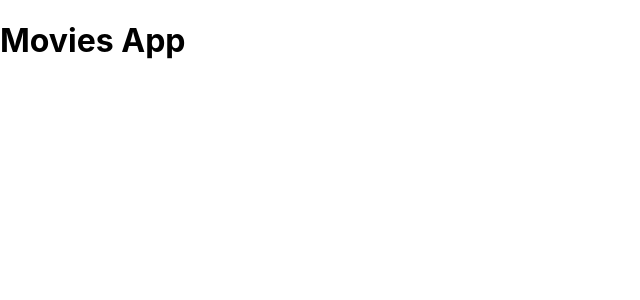
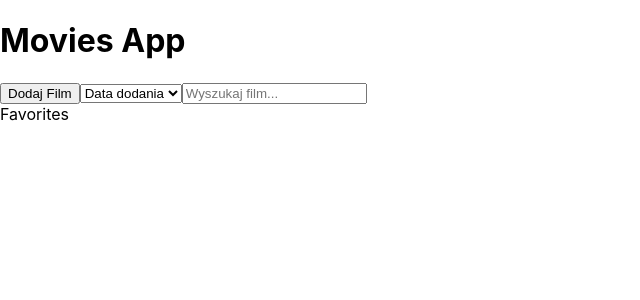
Before and after one commit to hubcio2115/movies-app, a React (Create React App) app in the folder wyszukiwarka-filmow-frontend/: page / in a window 1280 px wide. Shown: the top 300 px of the page, without its empty margins (0-640 px from the left). Built offline with nearby package versions, Linux system fonts and the light colour scheme.

Commit message:
added support for scss, router and couple of components

```diff
--- a/wyszukiwarka-filmow-frontend/package.json
+++ b/wyszukiwarka-filmow-frontend/package.json
@@ -12,6 +12,7 @@
     "@types/react-dom": "^17.0.9",
     "axios": "^0.24.0",
     "history": "5",
+    "node-sass": "^7.0.0",
     "react": "^17.0.2",
     "react-dom": "^17.0.2",
     "react-router-dom": "6",
--- a/wyszukiwarka-filmow-frontend/src/App.tsx
+++ b/wyszukiwarka-filmow-frontend/src/App.tsx
@@ -1,12 +1,19 @@
 import { FC } from "react";
 // import api from "./api/api";
+import { Routes, Route } from "react-router-dom";
 
 import MyHeader from "./components/MyHeader";
+import MoviesView from "./components/movies-view/MoviesView";
+import MovieAddForm from "./components/movie-add-form/MovieAddForm";
 
 const App: FC = () => {
   return (
     <div className="App">
       <MyHeader />
+      <Routes>
+        <Route path="/" element={<MoviesView />} />
+        <Route path="/add-form" element={<MovieAddForm />} />
+      </Routes>
     </div>
   );
 };
--- /dev/null
+++ b/wyszukiwarka-filmow-frontend/src/components/movie-add-form/MovieAddForm.tsx
@@ -0,0 +1,7 @@
+import { FC } from "react";
+
+const MovieAddForm: FC = () => {
+  return <div>Movie Add Form</div>;
+};
+
+export default MovieAddForm;
--- /dev/null
+++ b/wyszukiwarka-filmow-frontend/src/components/movies-view/MoviesFavorites.tsx
@@ -0,0 +1,7 @@
+import { FC } from "react";
+
+const MoviesFavorites: FC = () => {
+  return <div>Favorites</div>;
+};
+
+export default MoviesFavorites;
--- /dev/null
+++ b/wyszukiwarka-filmow-frontend/src/components/movies-view/MoviesList.tsx
@@ -0,0 +1,7 @@
+import { FC } from "react";
+
+const MoviesList: FC = () => {
+  return <div></div>;
+};
+
+export default MoviesList;
--- /dev/null
+++ b/wyszukiwarka-filmow-frontend/src/components/movies-view/MoviesOptions.tsx
@@ -0,0 +1,21 @@
+import { FC } from "react";
+
+const MoviesOptions: FC = () => {
+  return (
+    <div>
+      <button>Dodaj Film</button>
+      <select name="category" id="category" placeholder="">
+        <option value="" disabled>
+          Sortuj wg.
+        </option>
+        <option value="date">Data dodania</option>
+        <option value="title">Tytuł</option>
+        <option value="genre">Gatunek</option>
+        <option value="year">Rok</option>
+      </select>
+      <input type="text" placeholder="Wyszukaj film..." />
+    </div>
+  );
+};
+
+export default MoviesOptions;
--- /dev/null
+++ b/wyszukiwarka-filmow-frontend/src/components/movies-view/MoviesView.tsx
@@ -0,0 +1,17 @@
+import { FC } from "react";
+
+import MoviesOptions from "./MoviesOptions";
+import MoviesList from "./MoviesList";
+import MoviesFavorites from "./MoviesFavorites";
+
+const MoviesView: FC = () => {
+  return (
+    <div>
+      <MoviesOptions />
+      <MoviesList />
+      <MoviesFavorites />
+    </div>
+  );
+};
+
+export default MoviesView;
--- a/wyszukiwarka-filmow-frontend/src/index.tsx
+++ b/wyszukiwarka-filmow-frontend/src/index.tsx
@@ -1,13 +1,16 @@
 import React from "react";
 import ReactDOM from "react-dom";
+import { BrowserRouter } from "react-router-dom";
 
-import "./index.css";
+import "./index.scss";
 
 import App from "./App";
 
 ReactDOM.render(
   <React.StrictMode>
-    <App />
+    <BrowserRouter>
+      <App />
+    </BrowserRouter>
   </React.StrictMode>,
   document.getElementById("root")
 );
```
Also changed, not shown: wyszukiwarka-filmow-frontend/src/index.scss (renamed from wyszukiwarka-filmow-frontend/src/index.css), 1 other file (tests, documents, lock files or other folders).
